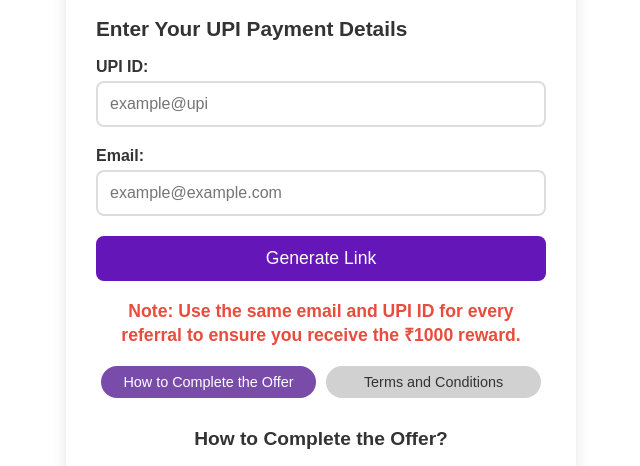
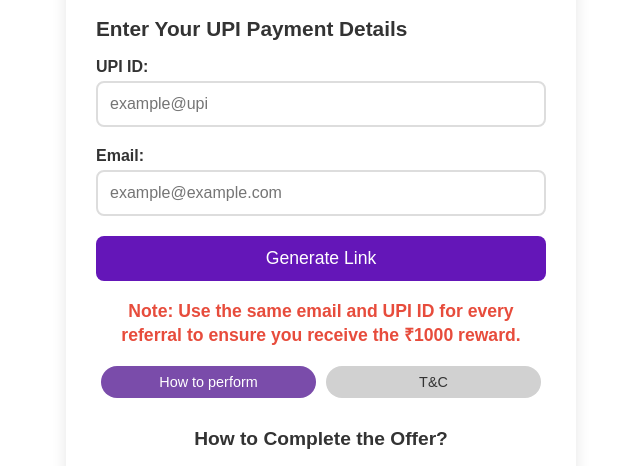
Before and after one commit to KrishHnA223/earnmoneyforfree, a plain HTML site: page index.html in a window 1280 px wide. Shown: the part 271-737 px from the top of the page, without its empty margins (319-959 px from the left). Drawn offline with Linux system fonts and the light colour scheme.

Commit message:
Update index.html

```diff
--- a/index.html
+++ b/index.html
@@ -164,8 +164,8 @@
 
     <!-- Toggle Options for Instructions and Terms -->
     <div class="toggle-options">
-        <button id="btnInstructions" class="active">How to Complete the Offer</button>
-        <button id="btnTerms">Terms and Conditions</button>
+        <button id="btnInstructions" class="active">How to perform</button>
+        <button id="btnTerms">T&C</button>
     </div>
 
     <!-- How to Complete the Offer Section -->
```
